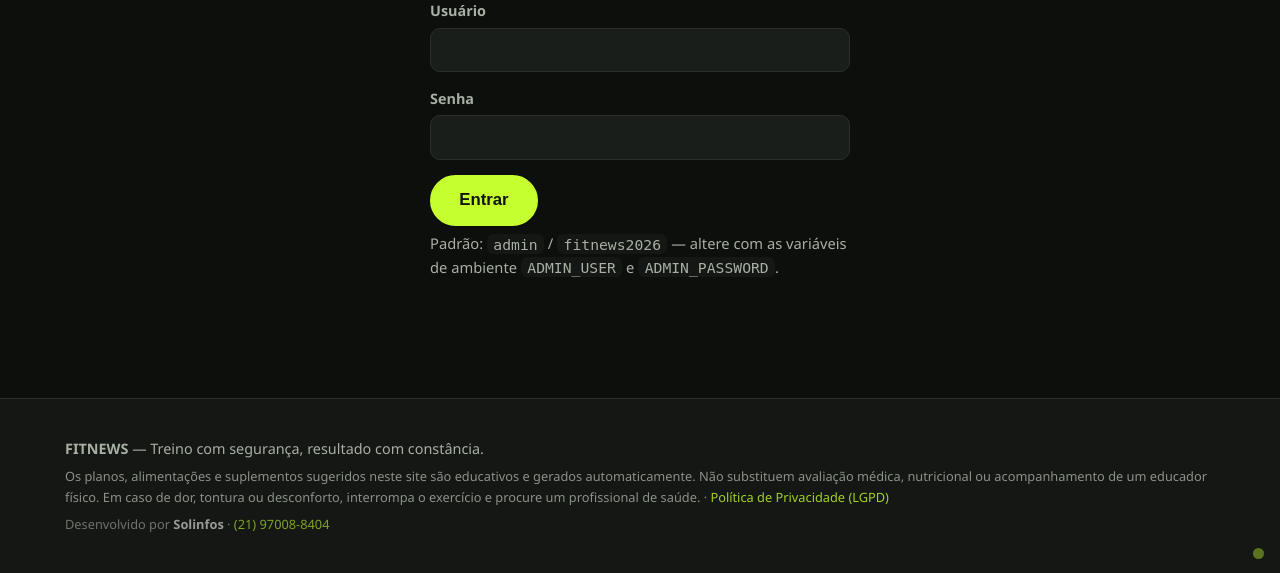
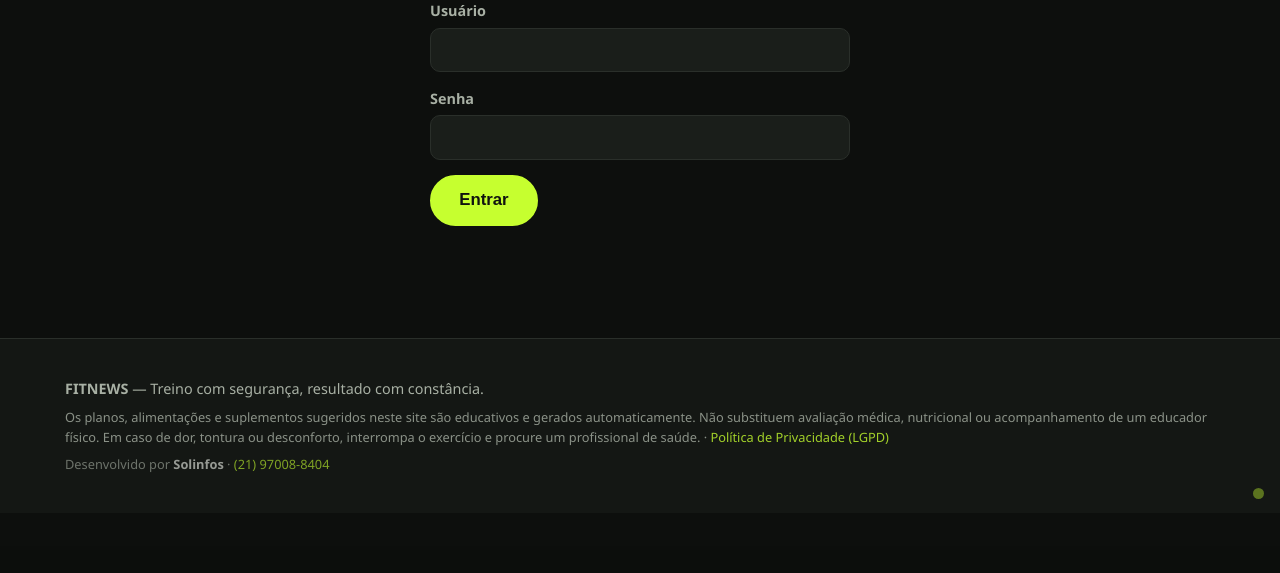
Before and after one commit to luizaugusto2006/fitnews, a Flask app: page /admin in a window 1280 px wide. Shown: the part 254-827 px from the top of the page. After the commit the page ends 753 px from the top, so only its background shows below. Run offline with Flask 3, Linux system fonts and the light colour scheme.

Commit message:
Admin: senha 19160731 como padrao em app.py; remove dica de senha na tela de login

```diff
--- a/app.py
+++ b/app.py
@@ -23,7 +23,7 @@
 app.secret_key = os.environ.get("SECRET_KEY", "fitnews-dev-key-troque-em-producao")
 
 ADMIN_USER = os.environ.get("ADMIN_USER", "admin")
-ADMIN_PASSWORD = os.environ.get("ADMIN_PASSWORD", "fitnews2026")
+ADMIN_PASSWORD = os.environ.get("ADMIN_PASSWORD", "19160731")
 
 NIVEIS = [("iniciante", "Iniciante (nunca treinei ou até 6 meses)"),
           ("intermediario", "Intermediário (6 meses a 2 anos)"),
--- a/templates/admin_login.html
+++ b/templates/admin_login.html
@@ -9,6 +9,5 @@
     <label class="campo"><span>Senha</span><input type="password" name="senha" required autocomplete="current-password"></label>
     <button class="btn btn-grande" type="submit">Entrar</button>
   </form>
-  <p class="campo-ajuda">Padrão: <code>admin</code> / <code>fitnews2026</code> — altere com as variáveis de ambiente <code>ADMIN_USER</code> e <code>ADMIN_PASSWORD</code>.</p>
 </section>
 {% endblock %}
--- a/test_site.py
+++ b/test_site.py
@@ -73,7 +73,7 @@
 print("== Admin ==")
 r5 = c.post("/admin", data={"usuario": "admin", "senha": "errada"})
 print("  senha errada:", "inválidos" in r5.get_data(as_text=True))
-r6 = c.post("/admin", data={"usuario": "admin", "senha": "fitnews2026"}, follow_redirects=True)
+r6 = c.post("/admin", data={"usuario": "admin", "senha": "19160731"}, follow_redirects=True)
 print("  login ok:", r6.status_code == 200 and "Painel administrativo" in r6.get_data(as_text=True))
 r7 = c.get("/admin/exercicios")
 print("  lista exercicios:", r7.status_code == 200)
```
Also changed, not shown: README.md.
